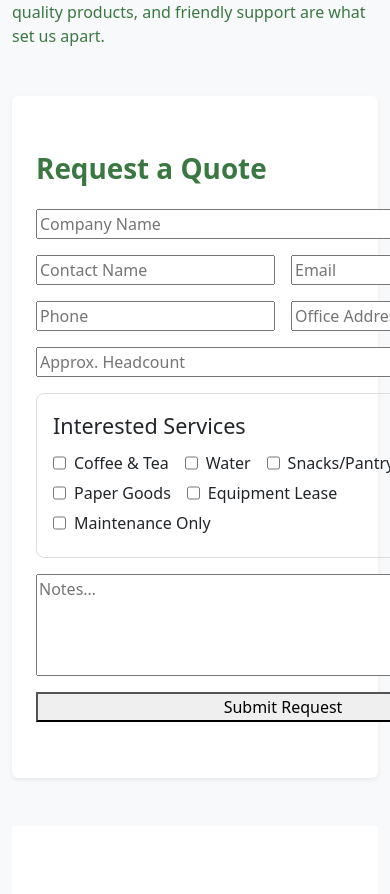
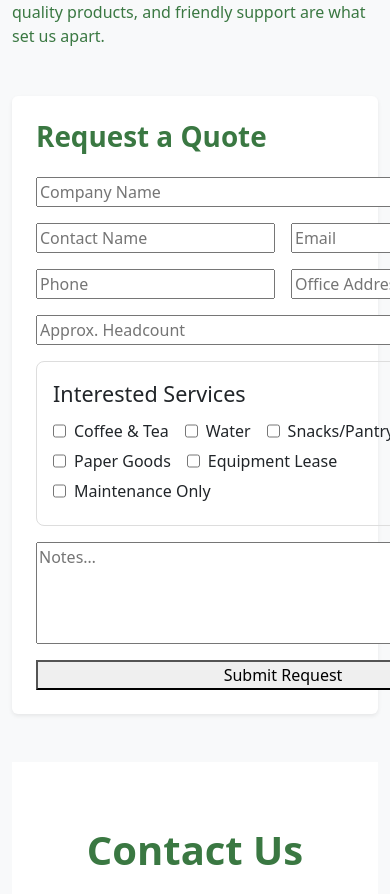
Before and after one commit to adriantheodor/doyles-coffee-front, a React (Create React App) app: page / in a window 390 px wide. Shown: the part 1144-2038 px from the top of the page. Built offline with nearby package versions, Linux system fonts and the light colour scheme; no server answers.

Commit message:
trying to make quote section fit better on mobile

```diff
--- a/src/pages/QuotePage.js
+++ b/src/pages/QuotePage.js
@@ -51,8 +51,6 @@ export default function QuotePage() {
     <form
       onSubmit={handleSubmit}
       style={{
-        maxWidth: 720,
-        margin: "2rem auto",
         display: "grid",
         gap: "1rem",
       }}
```
